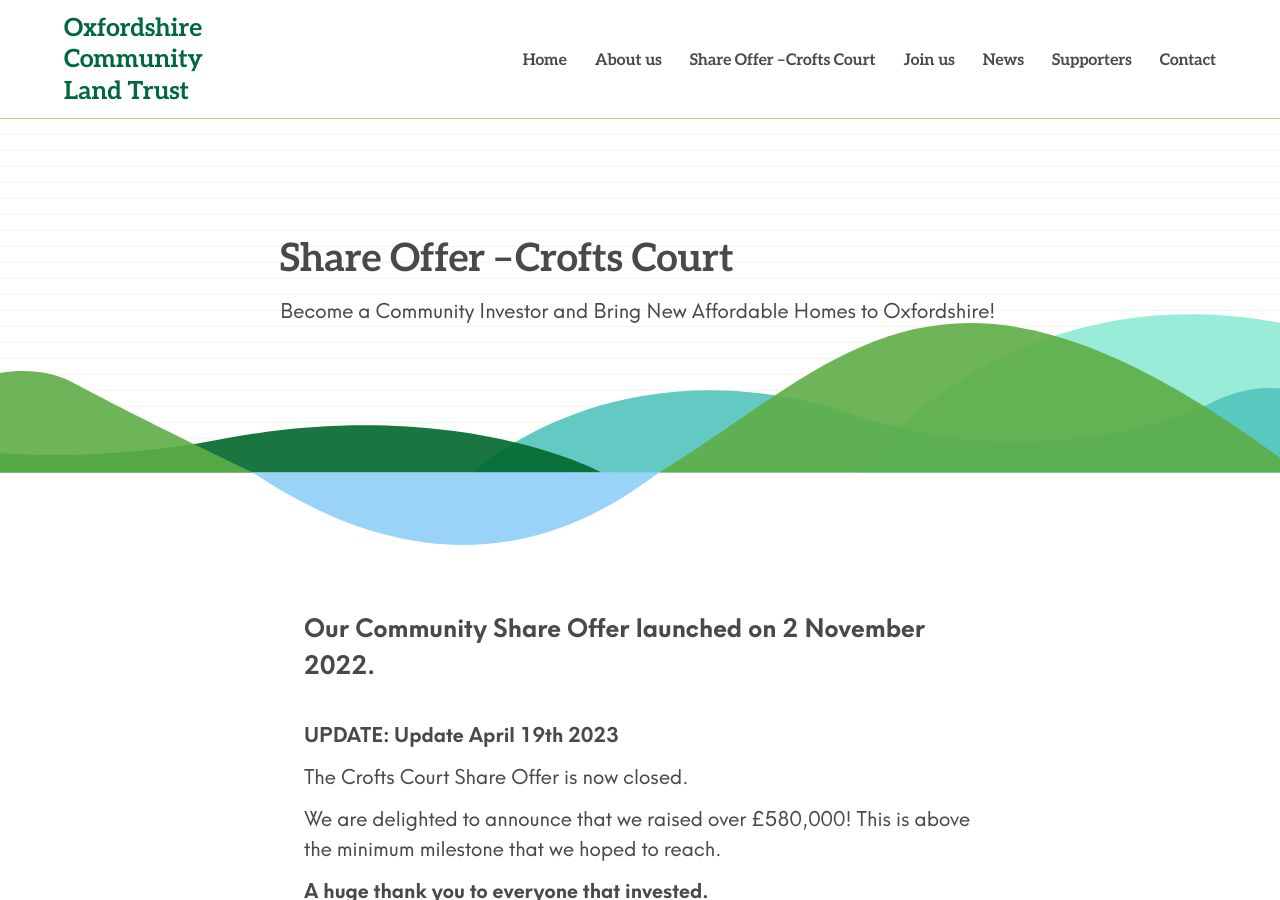
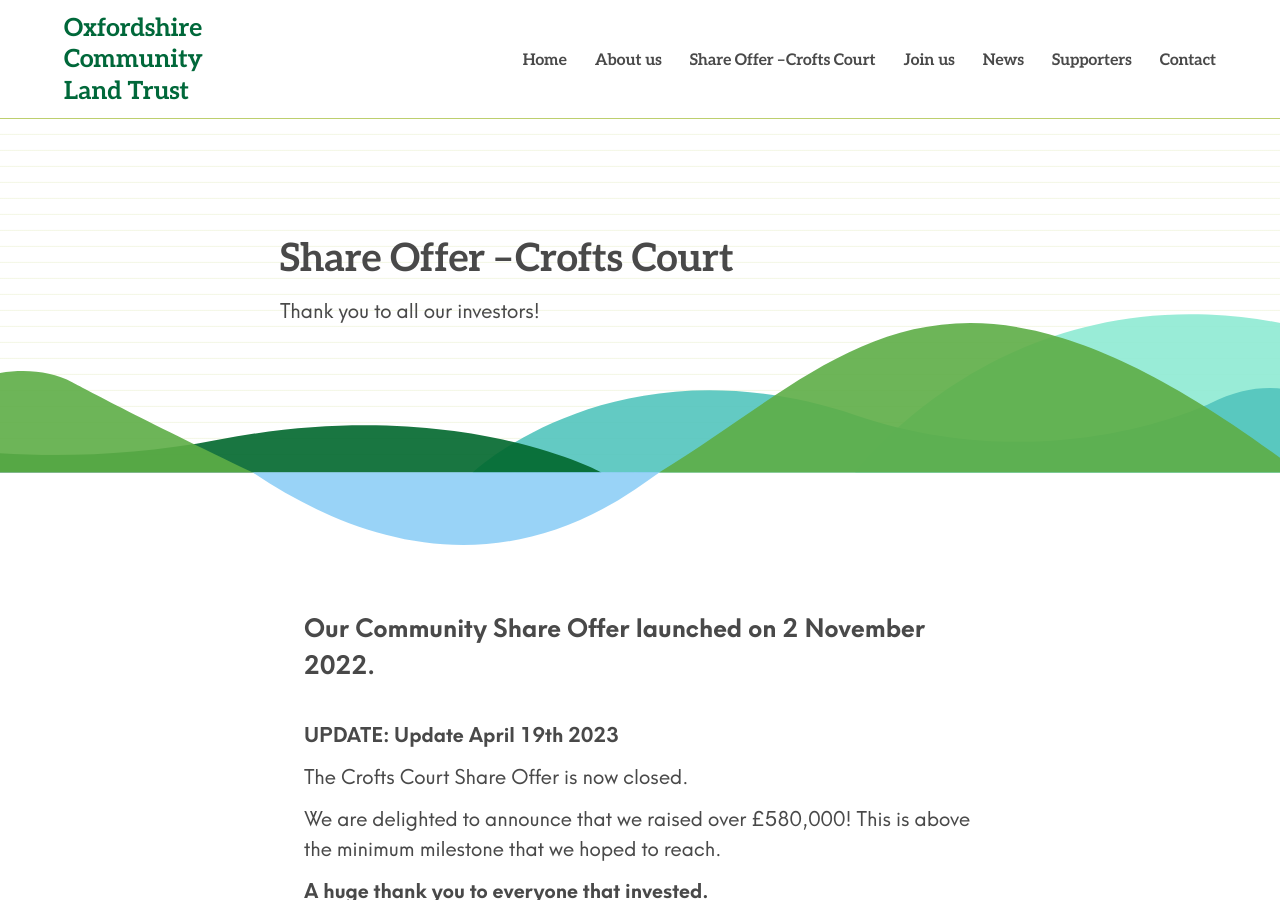
Before and after one commit to johnpuddephatt/oclt, a Jekyll site: the page built from _pages/crofts-court.md, in a window 1280 px wide and 900 px high. Built offline with Jekyll 4.4.1, drawn with Linux system fonts in a browser that asks for light colours.

Commit message:
Update from Forestry.io Oxfordshire CLT updated _pages/crofts-court.md

```diff
--- a/_pages/crofts-court.md
+++ b/_pages/crofts-court.md
@@ -1,9 +1,9 @@
 ---
+layout: page
 title: Share Offer – Crofts Court
-layout: page
-subtitle: Become a Community Investor and Bring New Affordable Homes to Oxfordshire!
+subtitle: Thank you to all our investors!
+
 ---
-
 **Our Community Share Offer launched on 2 November 2022.**
 
 **UPDATE: Update April 19th 2023**
```
Also changed, not shown: .forestry/front_matter/templates/faq.yml, .forestry/front_matter/templates/home.yml, .forestry/front_matter/templates/menu.yml, .forestry/front_matter/templates/page.yml, .forestry/front_matter/templates/people.yml, .forestry/front_matter/templates/post.yml, .forestry/front_matter/templates/project.yml, .forestry/settings.yml.
